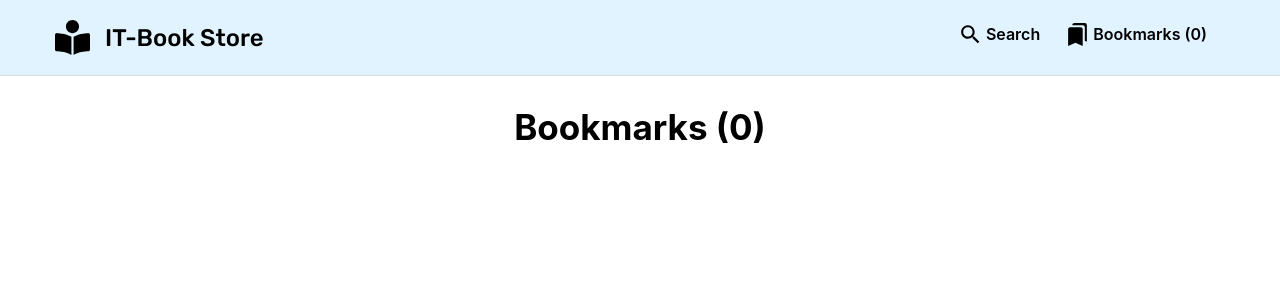
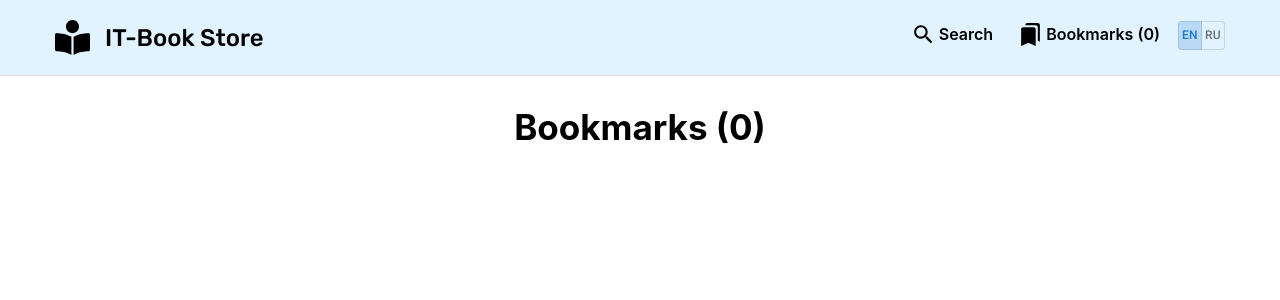
Before and after one commit to karaychentseva/book-store-react-dp, a React (Create React App) app: page /bookmarks in a window 1280 px wide. Shown: the top 300 px of the page. Built offline with nearby package versions, Linux system fonts and the light colour scheme.

Commit message:
add language toggle + slice. Save language to localStorage

```diff
--- a/src/components/header/Header.scss
+++ b/src/components/header/Header.scss
@@ -27,4 +27,9 @@
             margin-right: 15px;
         }
     }
+
+    &-right {
+        display: flex;
+        align-items: flex-start;
+    }
 }
--- a/src/components/header/Header.tsx
+++ b/src/components/header/Header.tsx
@@ -3,6 +3,7 @@ import React from "react";
 import { ReactComponent as Logo } from "../../assets/book-open-reader-solid.svg";
 import "./Header.scss";
 import Navigation from "./navigation/Navigation";
+import LangToggle from "./lang-toggle/LangToggle";
 
 type PropsType = {
 
@@ -26,9 +27,11 @@ const Header: React.FC<PropsType> = () => {
                             IT-Book Store
                         </div>
                     </div>
-                    <Navigation />
+                    <div className="header-right">
+                        <Navigation />
+                        <LangToggle />
+                    </div>
                 </div>
-
             </div>
         </header>
     )
--- /dev/null
+++ b/src/components/header/lang-toggle/LangToggle.scss
@@ -0,0 +1,11 @@
+.toggle-group  {
+    &-item.MuiToggleButton-sizeSmall
+    {
+        padding: 3px;
+        font-size: 12px;
+
+        &.Mui-selected {
+            background-color: rgb(25 118 210 / 20%);
+        }
+    }
+}
--- /dev/null
+++ b/src/components/header/lang-toggle/LangToggle.tsx
@@ -0,0 +1,39 @@
+import { ToggleButton, ToggleButtonGroup } from '@mui/material';
+import * as React from 'react';
+import { useActions } from '../../../hooks/useActions';
+import { useSelector } from '../../../hooks/useSelector';
+import './LangToggle.scss'
+
+type PropsType = {
+}
+
+const LangToggle: React.FC<PropsType> = () => {
+
+    const lang = useSelector(state => state.language.language);
+    const { setLanguage } = useActions();
+
+    const handleChange = (
+        event: React.MouseEvent<HTMLElement>,
+        value: string | null,
+      ) => {
+          if(value){
+            setLanguage(value);
+          }
+      };
+
+    return (
+        <ToggleButtonGroup
+            size="small"
+            color="primary"
+            value={lang}
+            exclusive
+            className="toggle-group"
+            onChange={handleChange}
+        >
+            <ToggleButton className="toggle-group-item" value="en">En</ToggleButton>
+            <ToggleButton className="toggle-group-item" value="ru">Ru</ToggleButton>
+        </ToggleButtonGroup>
+    );
+}
+
+export default LangToggle;
--- a/src/store/actions.ts
+++ b/src/store/actions.ts
@@ -2,12 +2,14 @@ import { bookActions } from "./book/bookSlice";
 import { bookmarksActions } from "./bookmarks/bookmarksSlice";
 import { searchBooksActions } from "./search-books/searchBooksSlice";
 import { newBooksActions } from "./new-books/newBooksSlice";
+import { languageActions } from "./language/languageSlice";
 
 const actions = {
     ...bookmarksActions,
     ...bookActions,
     ...searchBooksActions,
-    ...newBooksActions
+    ...newBooksActions,
+    ...languageActions,
 };
 
 export default actions;
--- /dev/null
+++ b/src/store/language/languageSlice.ts
@@ -0,0 +1,32 @@
+import { createSlice, PayloadAction } from "@reduxjs/toolkit"
+
+type StoreType = {
+    language: string
+}
+
+let language : string = "en";
+
+try {
+    language = localStorage.getItem('language') || 'en';
+}
+catch {
+    localStorage.setItem('language', 'en');
+}
+
+const initialState: StoreType = {
+    language: language,
+}
+
+const languageSlice = createSlice({
+    name: "language",
+    initialState,
+    reducers: {
+        setLanguage: (state, { payload: language }: PayloadAction<string>) => {
+            state.language = language;
+            localStorage.setItem('language', language);
+        }
+    },
+});
+
+export const languageReducer = languageSlice.reducer;
+export const languageActions = languageSlice.actions;
--- a/src/store/reducer.ts
+++ b/src/store/reducer.ts
@@ -2,12 +2,14 @@ import { bookmarksReducer } from "./bookmarks/bookmarksSlice";
 import { bookReducer } from "./book/bookSlice";
 import { searchBooksReducer } from "./search-books/searchBooksSlice";
 import { newBooksReducer } from "./new-books/newBooksSlice";
+import { languageReducer } from "./language/languageSlice";
 
 const reducer = {
     bookmarks: bookmarksReducer,
     book: bookReducer,
     searchBooks: searchBooksReducer,
     newBooks: newBooksReducer,
+    language: languageReducer,
 };
 
 export default reducer;
```
